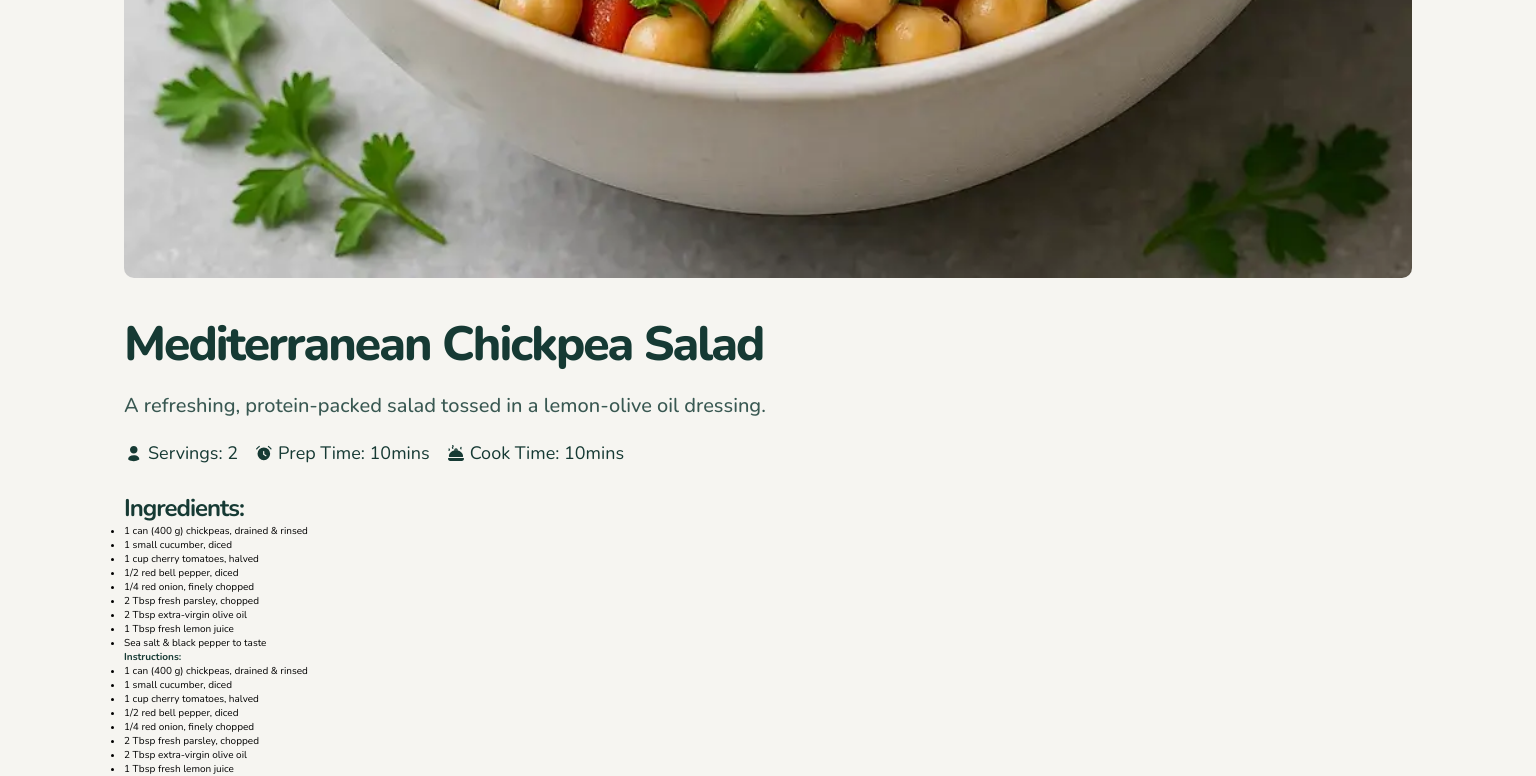
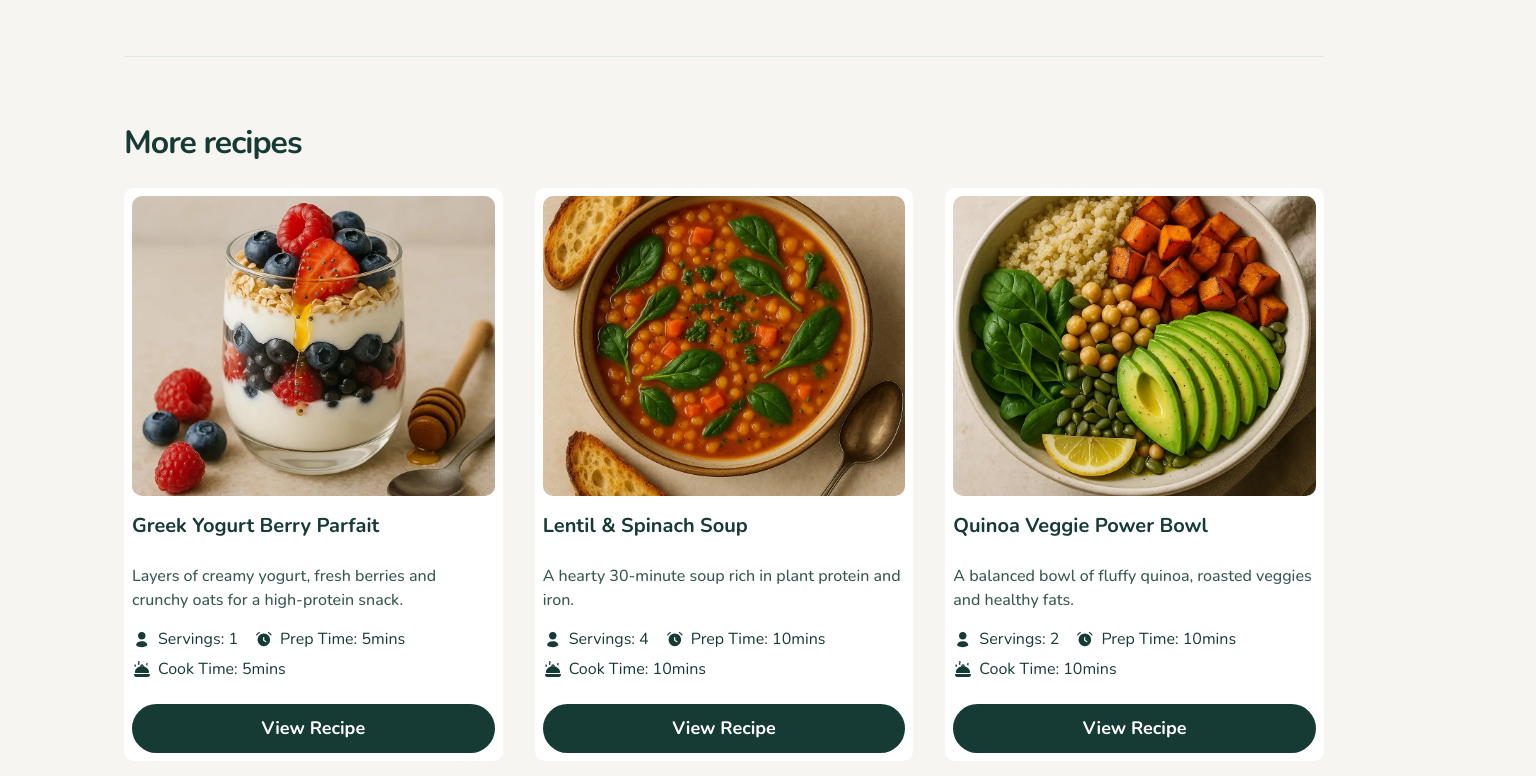
Before and after one commit to EdwardShanahan09/fm-recipe-finder, a React (Vite) app: page /recipe/1 in a window 1536 px wide. Shown: the part 1220-1996 px from the top of the page. Built offline with nearby package versions, Linux system fonts and the light colour scheme.

Commit message:
Add styles to Recipe page for mobile and desktop views

```diff
--- a/src/components/Card/Card.jsx
+++ b/src/components/Card/Card.jsx
@@ -18,7 +18,7 @@ const Card = ({
     <div className="card">
       <picture className="card__img">
         <source srcSet={imageLarge} media="(min-width: 768px)" />
-        <img className="mission__img" src={imageSmall} alt={title} />
+        <img className="card__img" src={imageSmall} alt={title} />
       </picture>
 
       <div className="card__text">
--- a/src/pages/About/Propose/Purpose.css
+++ b/src/pages/About/Propose/Purpose.css
@@ -45,7 +45,7 @@
   }
 }
 
-@media (min-width: 768px) {
+@media (min-width: 1440px) {
   .purpose {
     display: flex;
     align-items: flex-start;
--- a/src/pages/Recipe/Recipe.css
+++ b/src/pages/Recipe/Recipe.css
@@ -1,4 +1,10 @@
 .recipe {
+}
+
+.recipe__text {
+  border-bottom: 1px solid var(--color-neutral-200);
+  padding-bottom: 5rem;
+  margin-bottom: 5rem;
 }
 
 .recipe__link {
@@ -60,3 +66,67 @@
   height: 2rem;
   margin-right: 0.4rem;
 }
+
+.recipe h4 {
+  margin-bottom: 1.6rem;
+}
+
+.recipe__list {
+  margin-bottom: 2rem;
+}
+
+.recipe__item {
+  color: var(--color-neutral-600);
+  font-size: 2rem;
+  position: relative;
+  list-style: none;
+  margin-bottom: 0.8rem;
+  padding-left: 3.2rem;
+}
+
+.recipe__item::before {
+  content: "";
+  position: absolute;
+  left: 0;
+  top: 0;
+  width: 2.4rem;
+  height: 2.4rem;
+  background-image: url("../../assets/icons/icon-bullet-point.svg");
+  background-repeat: no-repeat;
+  background-size: contain;
+}
+
+.recipe__more h3 {
+  margin-bottom: 2.4rem;
+}
+
+.recipe__more-cards {
+  display: grid;
+  grid-template-columns: 1fr;
+  row-gap: 3.2rem;
+}
+
+@media (min-width: 1440px) {
+  .recipe {
+    display: grid;
+    grid-template-columns: 580px 580px;
+    column-gap: 4rem;
+  }
+
+  .recipe__text {
+    border: none;
+  }
+
+  .recipe__more {
+    grid-column: 1 / -1;
+    padding-top: 6.4rem;
+    border-top: 1px solid var(--color-neutral-200);
+  }
+
+  .recipe__more-cards {
+    display: grid;
+    grid-template-columns: 1fr 1fr 1fr;
+    row-gap: 0rem;
+    column-gap: 3.2rem;
+  }
+}
--- a/src/pages/Recipe/Recipe.jsx
+++ b/src/pages/Recipe/Recipe.jsx
@@ -76,23 +76,27 @@ const Recipe = () => {
           <h4 className="text-preset-4">Ingredients:</h4>
           <ul className="recipe__list">
             {ingredients.map((ingredient, index) => (
-              <li key={index}>{ingredient}</li>
+              <li key={index} className="recipe__item">
+                {ingredient}
+              </li>
             ))}
           </ul>
         </div>
 
         <div className="recipes__instructions">
-          <h4>Instructions:</h4>
+          <h4 className="text-preset-4">Instructions:</h4>
           <ul className="recipe__list">
             {ingredients.map((ingredient, index) => (
-              <li key={index}>{ingredient}</li>
+              <li key={index} className="recipe__item">
+                {ingredient}
+              </li>
             ))}
           </ul>
         </div>
       </div>
 
       <div className="recipe__more">
-        <h3>More recipes</h3>
+        <h3 className="text-preset-3">More recipes</h3>
         <div className="recipe__more-cards">
           {randomRecipes.map((recipe) => (
             <Card
```
